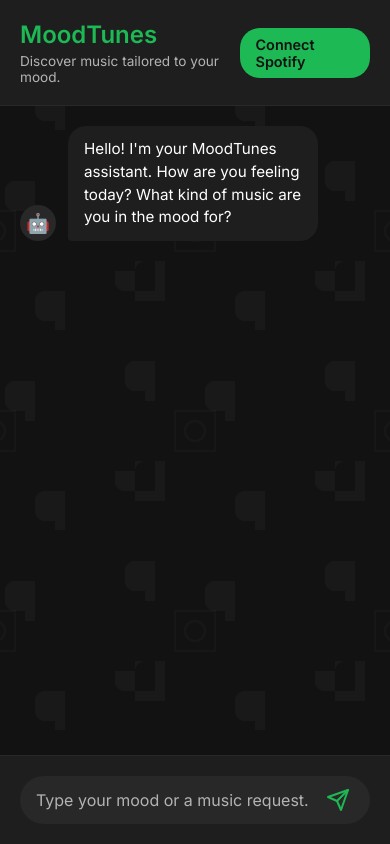
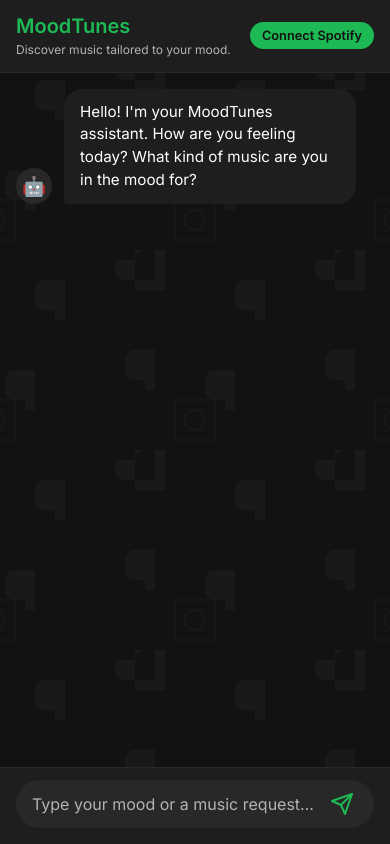
Before and after one commit to imtiaz571/moodtune, a Flask app: page / in a window 390 px wide. Run offline with Flask 3, Linux system fonts and the light colour scheme.

Commit message:
fix: adjust header and padding for mobile screens

```diff
--- a/static/css/style.css
+++ b/static/css/style.css
@@ -433,3 +433,50 @@ body {
     opacity: 0;
     animation-delay: 0.2s;
 }
+
+/* ─── Mobile Responsive Adjustments ─── */
+@media (max-width: 480px) {
+    .chat-header {
+        padding: 14px 16px;
+        flex-wrap: wrap;
+        gap: 12px;
+    }
+
+    .header-content {
+        flex: 1 1 100%; /* Force title/description to its own line if it gets too tight, but initially it can try to fit */
+    }
+
+    /* Actually, a better approach for the header on mobile is to keep it flex-row but shrink things */
+    .chat-header {
+        flex-wrap: nowrap;
+    }
+
+    .header-content h1 {
+        font-size: 1.25rem;
+    }
+
+    .header-content p {
+        font-size: 0.75rem;
+        /* Prevent the text from wrapping awkwardly by allowing it to truncate if absolutely necessary, or just letting it wrap cleanly */
+        line-height: 1.3;
+    }
+
+    .auth-btn, .playlist-btn {
+        padding: 6px 12px;
+        font-size: 0.8rem;
+        white-space: nowrap; /* Prevent button text from wrapping */
+    }
+
+    .chat-box {
+        padding: 16px;
+        gap: 16px;
+    }
+
+    .message {
+        max-width: 95%; /* Give messages a bit more room on small screens */
+    }
+
+    .chat-input-area {
+        padding: 12px 16px 16px;
+    }
+}
```
